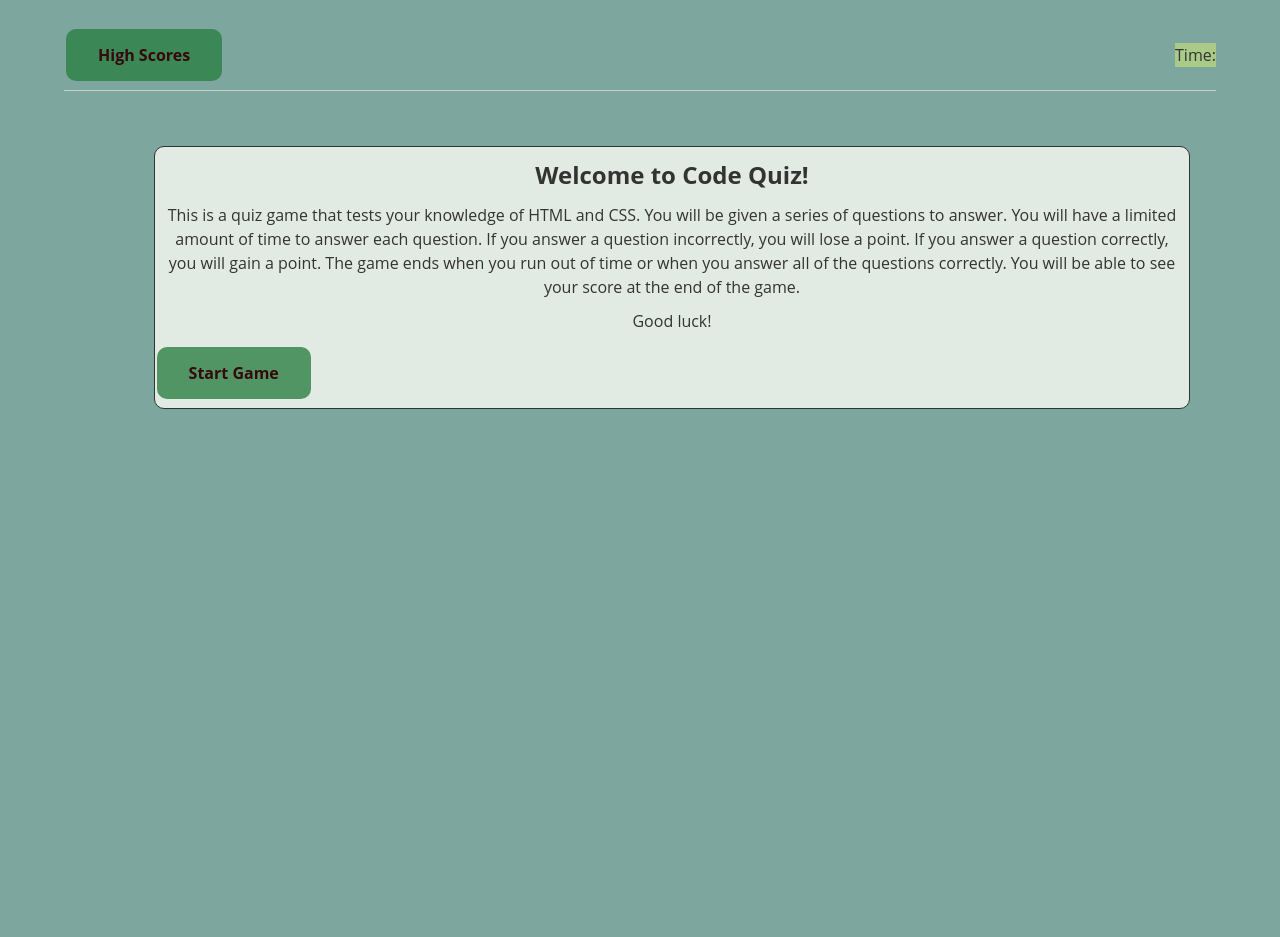
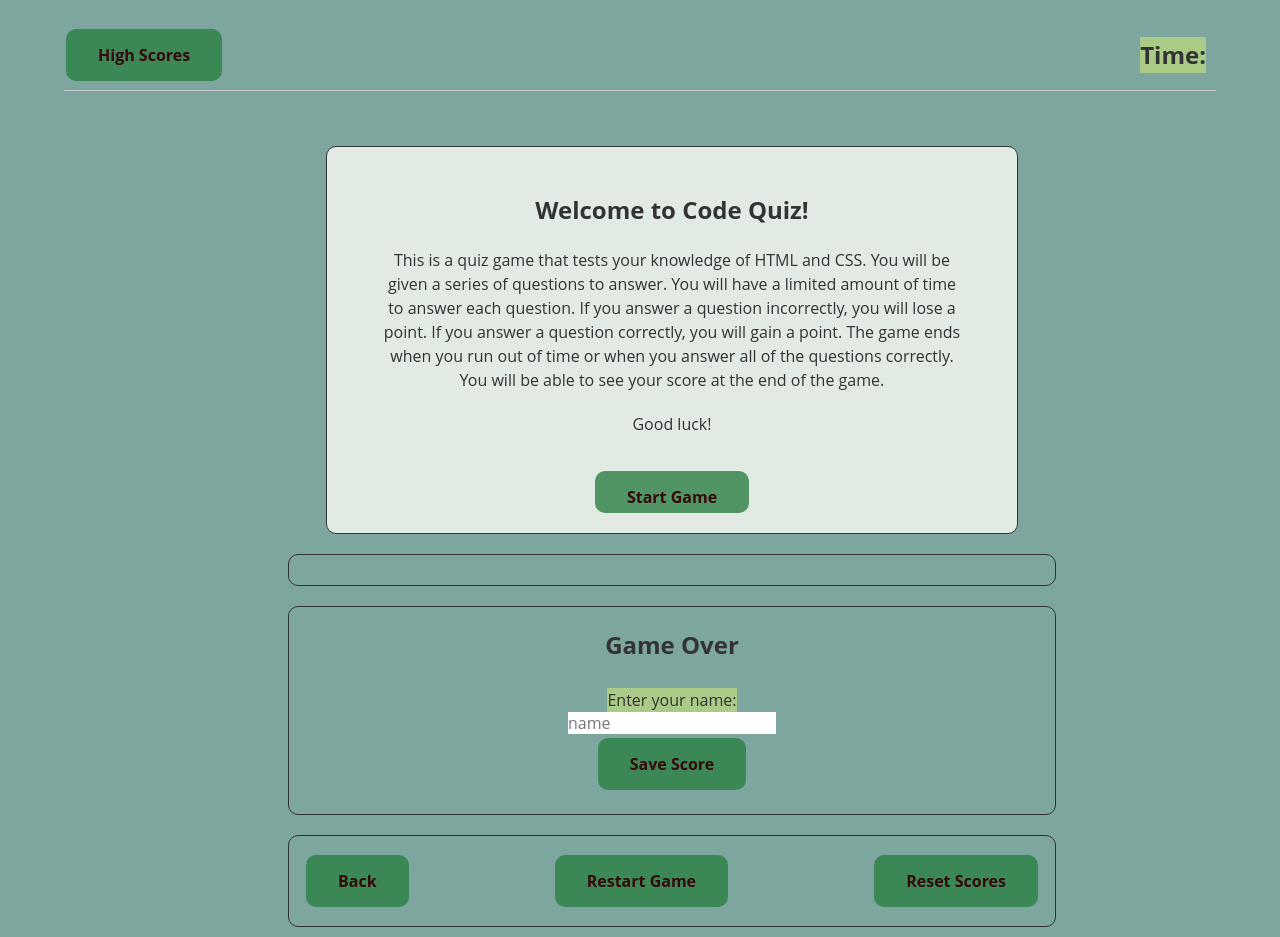
Before and after one commit to KaterynaTekmenzhi/code-quiz, a plain HTML site: page index.html in a window 1280 px wide. Before the commit the page ends 800 px from the top, so only its background shows below. Drawn offline with Linux system fonts and the light colour scheme.

Commit message:
layout and css mainly done

```diff
--- a/css/style.css
+++ b/css/style.css
@@ -27,7 +27,7 @@ header {
     border-bottom: 1px solid #ccc;
 }
 
-h1 {
+h1{
     text-align: center;
     font-size: 1.5em;
     font-weight: bold;
@@ -38,6 +38,7 @@ p {
     text-align: center;
     font-size: 1em;
     margin: 10px;
+    color: #333;
 }
 
 label {
@@ -48,7 +49,7 @@ label {
     background-color: rgba(217, 240, 113, 0.49);
 }
 
-.button {
+button {
     background-color: #2c7f43ca;
     color: rgb(54, 9, 12);
     cursor: pointer;
@@ -65,18 +66,25 @@ label {
     transition-duration: 0.4s;
 }
 
-.button1:hover {
+button:hover {
     box-shadow: 0 12px 16px 0 rgba(0,0,0,0.24),0 17px 50px 0 rgba(0,0,0,0.19);
 }
 
-.button2:hover {
-    box-shadow: 0 12px 16px 0 rgba(0,0,0,0.24),0 17px 50px 0 rgba(0,0,0,0.19);
-    text-align: center;
+#navbar {
+    width: 100%;
+    display: flex;
+    justify-content: space-between;
+    align-items: center;
 }
 
+#time {
+    font-size: 1.5em;
+    font-weight: bold;
+    margin: 10px;
+}
 
 #mainSection {
-    width: 90%;
+    width: 60%;
     margin-top: 25px;
     margin-left:5%;
     padding-bottom: 5px;
@@ -94,21 +102,47 @@ label {
     background-color: rgba(237, 243, 235, 0.898);
 }
 
-#modalContent {
+.modalContent {
     text-align: center;
     width: 90%;
     margin-top: 25px;
     margin-left:5%;
     padding-bottom: 5px;
     margin-bottom: 5px;
-    border: #333 1px solid;
-    border-radius: 10px;
-    background-color: rgba(237, 243, 235, 0.898);
+    display:flex;
+    flex-direction: column;
+    justify-content: center;
+    align-items: center;
 }
 
-#navbar {
-    width: 100%;
+.gameModal {
+    margin-top: 20px;
+    border: 1px solid #333;
+    border-radius: 10px;
+    padding: 10px;
+
+}
+
+#startGame {
+    margin-top: 25px;
+    padding-bottom: 5px;
+    margin-bottom: 5px;
+}
+
+#saveScore {
+    margin-top: 25px;
+    padding-bottom: 5px;
+    margin-bottom: 5px;
+    display: flex;
+    flex-direction: column;
+    align-items: center;
+}
+
+
+
+
+#buttonsSelection{
     display: flex;
     justify-content: space-between;
-    align-items: center;
+    margin: 5px;
 }
--- a/index.html
+++ b/index.html
@@ -11,7 +11,7 @@
 <body>
     <header>
         <div id="navbar">
-            <button id="highScores" class="button button1">High Scores</button>
+            <button id="highScores" class="button">High Scores</button>
             <label id="time">Time:</label>
         </div>
     </header>
@@ -23,9 +23,34 @@
                     <h1>Welcome to Code Quiz!</h1>
                     <p>This is a quiz game that tests your knowledge of HTML and CSS. You will be given a series of questions to answer. You will have a limited amount of time to answer each question. If you answer a question incorrectly, you will lose a point. If you answer a question correctly, you will gain a point. The game ends when you run out of time or when you answer all of the questions correctly. You will be able to see your score at the end of the game.</p>
                     <p>Good luck!</p>
-                    <button id="startGame" class="button button2">Start Game</button>
+                    <button id="startGame" class="button">Start Game</button>
                 </div>
             </section>
+            <section id="gameSection" class="gameModal">
+                <div id="gameLive">
+                    <h1 id="questionText"></h1>
+                        <div id="choices"></div>
+                        <div id="answer"></div>
+                </div>
+            </section>
+            <section id="gameDead" class="gameModal">
+                <div>
+                    <h1>Game Over</h1>
+                    <h3 id="showScore"></h3>
+                    <div id="saveScore">
+                        <label for="name">Enter your name:</label>
+                        <input type="text" id="name" placeholder="name">
+                        <button id="saveData">Save Score</button>
+                    </div>
+                </div>
+            </section>
+            <section id="highScores" class="gameModal">
+                <div id="scoresList"></div>
+                <div id="buttonsSelection">
+                    <button id="backToGame">Back</button>
+                    <button id="restartGame">Restart Game</button>
+                    <button id="resetScores">Reset Scores</button>
+                </div>
         </section>
     </main>
 </body>
```
Also changed, not shown: js/quiz.js (added).
